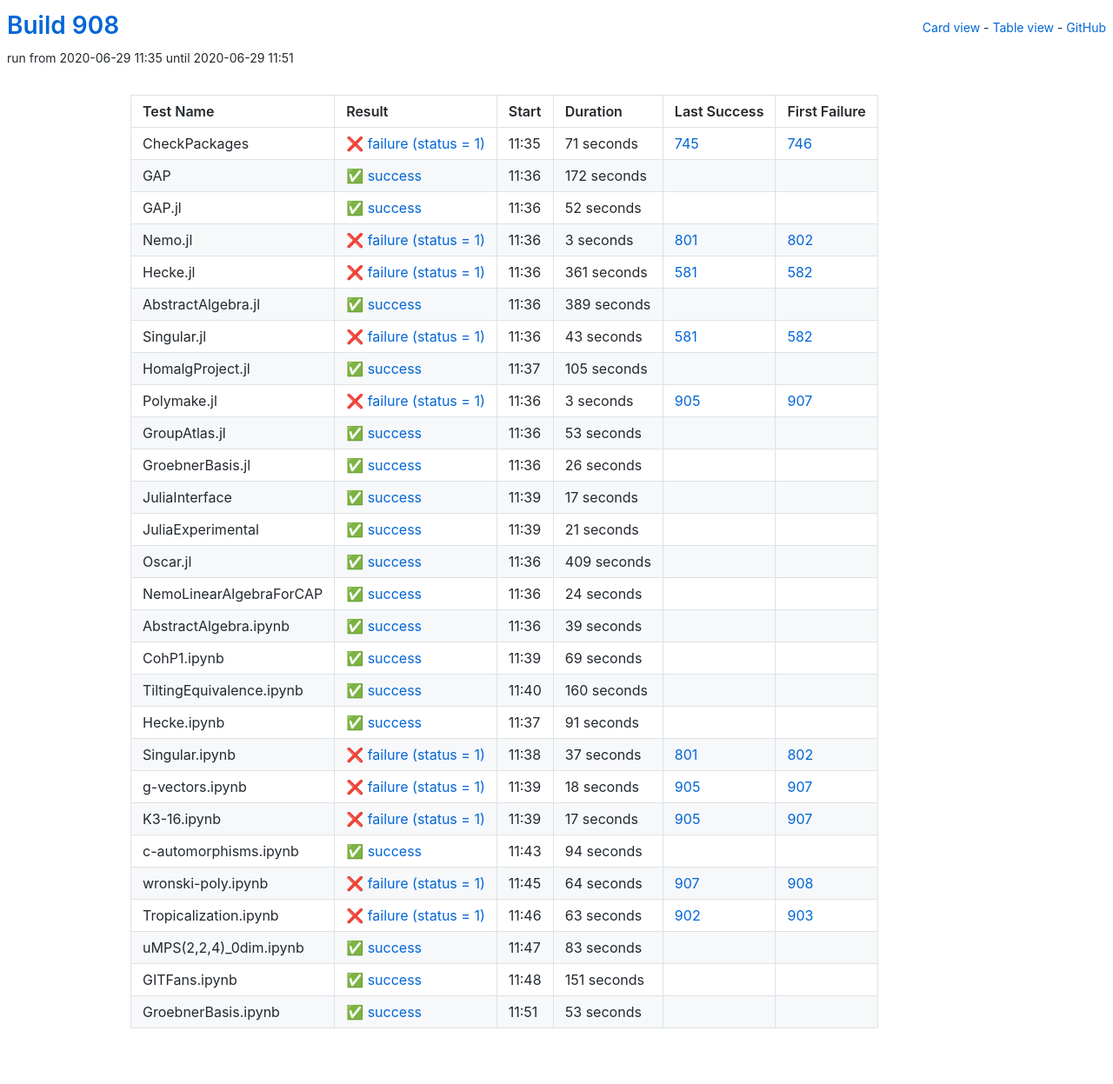
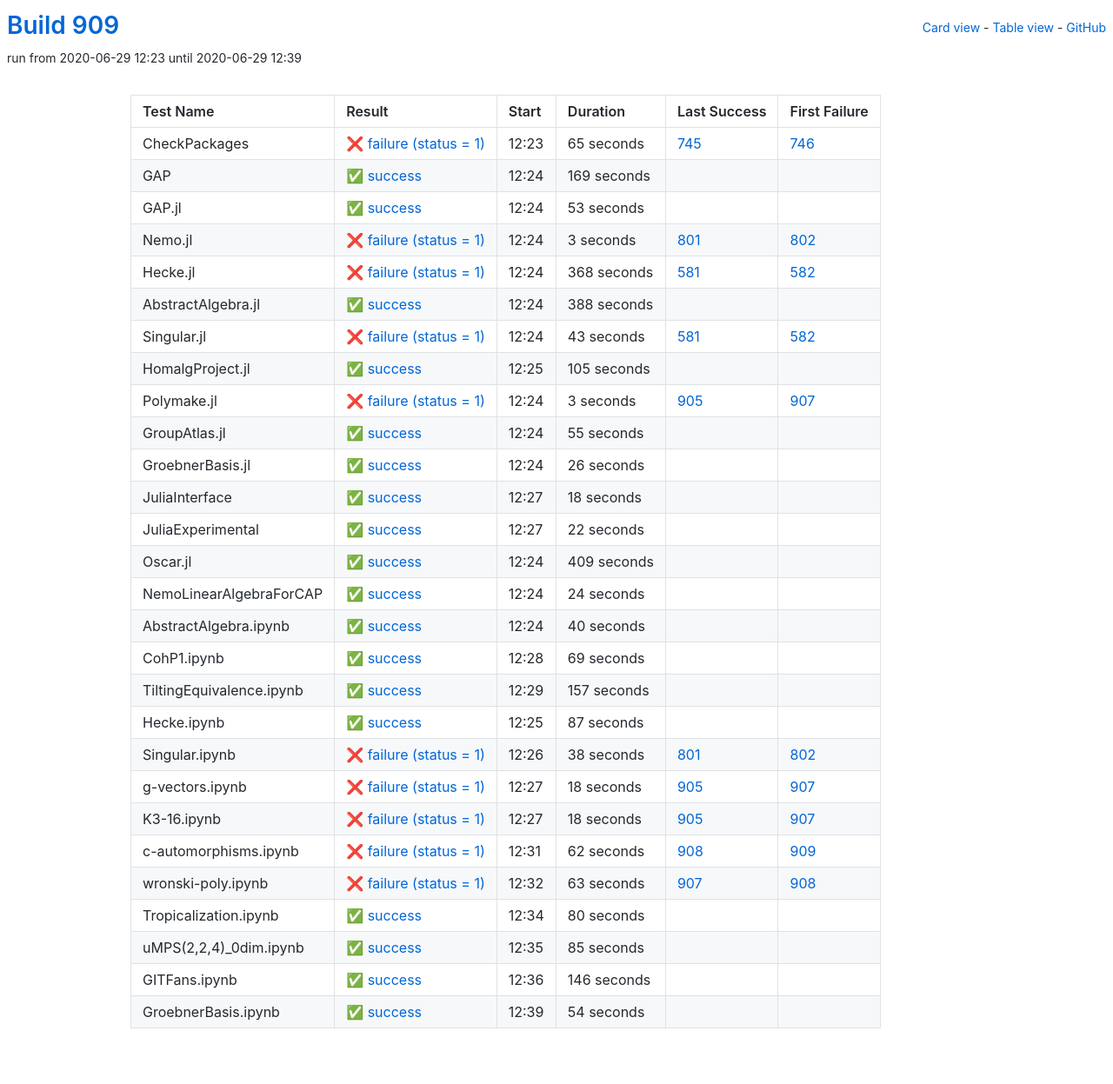
Before and after one commit to oscar-system/oscar-ci-status-1.4, a Jekyll site: the page built from table.html, in a window 1280 px wide. Shown: the whole page at 87% size. Built offline with Jekyll 4.4.1, drawn with Linux system fonts in a browser that asks for light colours.

Commit message:
Build #909

```diff
--- a/_data/ci.yml
+++ b/_data/ci.yml
@@ -1,6 +1,6 @@
 ---
-build: 908
-build_url: https://oscarci.mathematik.uni-kl.de/job/oscar-julia-1.4/908/
+build: 909
+build_url: https://oscarci.mathematik.uni-kl.de/job/oscar-julia-1.4/909/
 job: oscar-julia-1.4
 organization: oscar-system
 repo: oscar-ci-status-1.4
@@ -8,44 +8,44 @@ repourl: https://github.com/oscar-system/oscar-ci-status-1.4
 tests:
 - name: CheckPackages
   id: checkpackages
-  log: https://oscarci.mathematik.uni-kl.de/job/oscar-julia-1.4/908/artifact/logs/build-908/CheckPackages.log
-  start: 2020-06-29 11:35
+  log: https://oscarci.mathematik.uni-kl.de/job/oscar-julia-1.4/909/artifact/logs/build-909/CheckPackages.log
+  start: 2020-06-29 12:23
   success: false
   exitcode: 1
   status: failure
-  duration: 71
+  duration: 65
   last_success: 745
   last_success_url: https://oscarci.mathematik.uni-kl.de/job/oscar-julia-1.4/745/
   first_failure: 746
   first_failure_url: https://oscarci.mathematik.uni-kl.de/job/oscar-julia-1.4/746/
 - name: GAP
   id: gap
-  log: https://oscarci.mathematik.uni-kl.de/job/oscar-julia-1.4/908/artifact/logs/build-908/GAP.log
-  start: 2020-06-29 11:36
+  log: https://oscarci.mathematik.uni-kl.de/job/oscar-julia-1.4/909/artifact/logs/build-909/GAP.log
+  start: 2020-06-29 12:24
   success: true
   exitcode: 0
   status: success
-  duration: 172
+  duration: 169
   last_success: false
   last_success_url:
   first_failure: false
   first_failure_url:
 - name: GAP.jl
   id: gap-jl
-  log: https://oscarci.mathematik.uni-kl.de/job/oscar-julia-1.4/908/artifact/logs/build-908/GAP.jl.log
-  start: 2020-06-29 11:36
+  log: https://oscarci.mathematik.uni-kl.de/job/oscar-julia-1.4/909/artifact/logs/build-909/GAP.jl.log
+  start: 2020-06-29 12:24
   success: true
   exitcode: 0
   status: success
-  duration: 52
+  duration: 53
   last_success: false
   last_success_url:
   first_failure: false
   first_failure_url:
 - name: Nemo.jl
   id: nemo-jl
-  log: https://oscarci.mathematik.uni-kl.de/job/oscar-julia-1.4/908/artifact/logs/build-908/Nemo.jl.log
-  start: 2020-06-29 11:36
+  log: https://oscarci.mathematik.uni-kl.de/job/oscar-julia-1.4/909/artifact/logs/build-909/Nemo.jl.log
+  start: 2020-06-29 12:24
   success: false
   exitcode: 1
   status: failure
@@ -56,32 +56,32 @@ tests:
   first_failure_url: https://oscarci.mathematik.uni-kl.de/job/oscar-julia-1.4/802/
 - name: Hecke.jl
   id: hecke-jl
-  log: https://oscarci.mathematik.uni-kl.de/job/oscar-julia-1.4/908/artifact/logs/build-908/Hecke.jl.log
-  start: 2020-06-29 11:36
+  log: https://oscarci.mathematik.uni-kl.de/job/oscar-julia-1.4/909/artifact/logs/build-909/Hecke.jl.log
+  start: 2020-06-29 12:24
   success: false
   exitcode: 1
   status: failure
-  duration: 361
+  duration: 368
   last_success: 581
   last_success_url: https://oscarci.mathematik.uni-kl.de/job/oscar-julia-1.4/581/
   first_failure: 582
   first_failure_url: https://oscarci.mathematik.uni-kl.de/job/oscar-julia-1.4/582/
 - name: AbstractAlgebra.jl
   id: abstractalgebra-jl
-  log: https://oscarci.mathematik.uni-kl.de/job/oscar-julia-1.4/908/artifact/logs/build-908/AbstractAlgebra.jl.log
-  start: 2020-06-29 11:36
+  log: https://oscarci.mathematik.uni-kl.de/job/oscar-julia-1.4/909/artifact/logs/build-909/AbstractAlgebra.jl.log
+  start: 2020-06-29 12:24
   success: true
   exitcode: 0
   status: success
-  duration: 389
+  duration: 388
   last_success: false
   last_success_url:
   first_failure: false
   first_failure_url:
 - name: Singular.jl
   id: singular-jl
-  log: https://oscarci.mathematik.uni-kl.de/job/oscar-julia-1.4/908/artifact/logs/build-908/Singular.jl.log
-  start: 2020-06-29 11:36
+  log: https://oscarci.mathematik.uni-kl.de/job/oscar-julia-1.4/909/artifact/logs/build-909/Singular.jl.log
+  start: 2020-06-29 12:24
   success: false
   exitcode: 1
   status: failure
@@ -92,8 +92,8 @@ tests:
   first_failure_url: https://oscarci.mathematik.uni-kl.de/job/oscar-julia-1.4/582/
 - name: HomalgProject.jl
   id: homalgproject-jl
-  log: https://oscarci.mathematik.uni-kl.de/job/oscar-julia-1.4/908/artifact/logs/build-908/HomalgProject.jl.log
-  start: 2020-06-29 11:37
+  log: https://oscarci.mathematik.uni-kl.de/job/oscar-julia-1.4/909/artifact/logs/build-909/HomalgProject.jl.log
+  start: 2020-06-29 12:25
   success: true
   exitcode: 0
   status: success
@@ -104,8 +104,8 @@ tests:
   first_failure_url:
 - name: Polymake.jl
   id: polymake-jl
-  log: https://oscarci.mathematik.uni-kl.de/job/oscar-julia-1.4/908/artifact/logs/build-908/Polymake.jl.log
-  start: 2020-06-29 11:36
+  log: https://oscarci.mathematik.uni-kl.de/job/oscar-julia-1.4/909/artifact/logs/build-909/Polymake.jl.log
+  start: 2020-06-29 12:24
   success: false
   exitcode: 1
   status: failure
@@ -116,20 +116,20 @@ tests:
   first_failure_url: https://oscarci.mathematik.uni-kl.de/job/oscar-julia-1.4/907/
 - name: GroupAtlas.jl
   id: groupatlas-jl
-  log: https://oscarci.mathematik.uni-kl.de/job/oscar-julia-1.4/908/artifact/logs/build-908/GroupAtlas.jl.log
-  start: 2020-06-29 11:36
+  log: https://oscarci.mathematik.uni-kl.de/job/oscar-julia-1.4/909/artifact/logs/build-909/GroupAtlas.jl.log
+  start: 2020-06-29 12:24
   success: true
   exitcode: 0
   status: success
-  duration: 53
+  duration: 55
   last_success: false
   last_success_url:
   first_failure: false
   first_failure_url:
 - name: GroebnerBasis.jl
   id: groebnerbasis-jl
-  log: https://oscarci.mathematik.uni-kl.de/job/oscar-julia-1.4/908/artifact/logs/build-908/GroebnerBasis.jl.log
-  start: 2020-06-29 11:36
+  log: https://oscarci.mathematik.uni-kl.de/job/oscar-julia-1.4/909/artifact/logs/build-909/GroebnerBasis.jl.log
+  start: 2020-06-29 12:24
   success: true
   exitcode: 0
   status: success
@@ -140,32 +140,32 @@ tests:
   first_failure_url:
 - name: JuliaInterface
   id: juliainterface
-  log: https://oscarci.mathematik.uni-kl.de/job/oscar-julia-1.4/908/artifact/logs/build-908/JuliaInterface.log
-  start: 2020-06-29 11:39
+  log: https://oscarci.mathematik.uni-kl.de/job/oscar-julia-1.4/909/artifact/logs/build-909/JuliaInterface.log
+  start: 2020-06-29 12:27
   success: true
   exitcode: 0
   status: success
-  duration: 17
+  duration: 18
   last_success: false
   last_success_url:
   first_failure: false
   first_failure_url:
 - name: JuliaExperimental
   id: juliaexperimental
-  log: https://oscarci.mathematik.uni-kl.de/job/oscar-julia-1.4/908/artifact/logs/build-908/JuliaExperimental.log
-  start: 2020-06-29 11:39
+  log: https://oscarci.mathematik.uni-kl.de/job/oscar-julia-1.4/909/artifact/logs/build-909/JuliaExperimental.log
+  start: 2020-06-29 12:27
   success: true
   exitcode: 0
   status: success
-  duration: 21
+  duration: 22
   last_success: false
   last_success_url:
   first_failure: false
   first_failure_url:
 - name: Oscar.jl
   id: oscar-jl
-  log: https://oscarci.mathematik.uni-kl.de/job/oscar-julia-1.4/908/artifact/logs/build-908/Oscar.jl.log
-  start: 2020-06-29 11:36
+  log: https://oscarci.mathematik.uni-kl.de/job/oscar-julia-1.4/909/artifact/logs/build-909/Oscar.jl.log
+  start: 2020-06-29 12:24
   success: true
   exitcode: 0
   status: success
@@ -176,8 +176,8 @@ tests:
   first_failure_url:
 - name: NemoLinearAlgebraForCAP
   id: nemolinearalgebraforcap
-  log: https://oscarci.mathematik.uni-kl.de/job/oscar-julia-1.4/908/artifact/logs/build-908/NemoLinearAlgebraForCAP.log
-  start: 2020-06-29 11:36
+  log: https://oscarci.mathematik.uni-kl.de/job/oscar-julia-1.4/909/artifact/logs/build-909/NemoLinearAlgebraForCAP.log
+  start: 2020-06-29 12:24
   success: true
   exitcode: 0
   status: success
@@ -188,20 +188,20 @@ tests:
   first_failure_url:
 - name: AbstractAlgebra.ipynb
   id: abstractalgebra-ipynb
-  log: https://oscarci.mathematik.uni-kl.de/job/oscar-julia-1.4/908/artifact/logs/build-908/AbstractAlgebra.ipynb.log
-  start: 2020-06-29 11:36
+  log: https://oscarci.mathematik.uni-kl.de/job/oscar-julia-1.4/909/artifact/logs/build-909/AbstractAlgebra.ipynb.log
+  start: 2020-06-29 12:24
   success: true
   exitcode: 0
   status: success
-  duration: 39
+  duration: 40
   last_success: false
   last_success_url:
   first_failure: false
   first_failure_url:
 - name: CohP1.ipynb
   id: cohp1-ipynb
-  log: https://oscarci.mathematik.uni-kl.de/job/oscar-julia-1.4/908/artifact/logs/build-908/CohP1.ipynb.log
-  start: 2020-06-29 11:39
+  log: https://oscarci.mathematik.uni-kl.de/job/oscar-julia-1.4/909/artifact/logs/build-909/CohP1.ipynb.log
+  start: 2020-06-29 12:28
   success: true
   exitcode: 0
   status: success
@@ -212,44 +212,44 @@ tests:
   first_failure_url:
 - name: TiltingEquivalence.ipynb
   id: tiltingequivalence-ipynb
-  log: https://oscarci.mathematik.uni-kl.de/job/oscar-julia-1.4/908/artifact/logs/build-908/TiltingEquivalence.ipynb.log
-  start: 2020-06-29 11:40
+  log: https://oscarci.mathematik.uni-kl.de/job/oscar-julia-1.4/909/artifact/logs/build-909/TiltingEquivalence.ipynb.log
+  start: 2020-06-29 12:29
   success: true
   exitcode: 0
   status: success
-  duration: 160
+  duration: 157
   last_success: false
   last_success_url:
   first_failure: false
   first_failure_url:
 - name: Hecke.ipynb
   id: hecke-ipynb
-  log: https://oscarci.mathematik.uni-kl.de/job/oscar-julia-1.4/908/artifact/logs/build-908/Hecke.ipynb.log
-  start: 2020-06-29 11:37
+  log: https://oscarci.mathematik.uni-kl.de/job/oscar-julia-1.4/909/artifact/logs/build-909/Hecke.ipynb.log
+  start: 2020-06-29 12:25
   success: true
   exitcode: 0
   status: success
-  duration: 91
+  duration: 87
   last_success: false
   last_success_url:
   first_failure: false
   first_failure_url:
 - name: Singular.ipynb
   id: singular-ipynb
-  log: https://oscarci.mathematik.uni-kl.de/job/oscar-julia-1.4/908/artifact/logs/build-908/Singular.ipynb.log
-  start: 2020-06-29 11:38
+  log: https://oscarci.mathematik.uni-kl.de/job/oscar-julia-1.4/909/artifact/logs/build-909/Singular.ipynb.log
+  start: 2020-06-29 12:26
   success: false
   exitcode: 1
   status: failure
-  duration: 37
+  duration: 38
   last_success: 801
   last_success_url: https://oscarci.mathematik.uni-kl.de/job/oscar-julia-1.4/801/
   first_failure: 802
   first_failure_url: https://oscarci.mathematik.uni-kl.de/job/oscar-julia-1.4/802/
 - name: g-vectors.ipynb
   id: g-vectors-ipynb
-  log: https://oscarci.mathematik.uni-kl.de/job/oscar-julia-1.4/908/artifact/logs/build-908/g-vectors.ipynb.log
-  start: 2020-06-29 11:39
+  log: https://oscarci.mathematik.uni-kl.de/job/oscar-julia-1.4/909/artifact/logs/build-909/g-vectors.ipynb.log
+  start: 2020-06-29 12:27
   success: false
   exitcode: 1
   status: failure
@@ -260,84 +260,84 @@ tests:
   first_failure_url: https://oscarci.mathematik.uni-kl.de/job/oscar-julia-1.4/907/
 - name: K3-16.ipynb
   id: k3-16-ipynb
-  log: https://oscarci.mathematik.uni-kl.de/job/oscar-julia-1.4/908/artifact/logs/build-908/K3-16.ipynb.log
-  start: 2020-06-29 11:39
+  log: https://oscarci.mathematik.uni-kl.de/job/oscar-julia-1.4/909/artifact/logs/build-909/K3-16.ipynb.log
+  start: 2020-06-29 12:27
   success: false
   exitcode: 1
   status: failure
-  duration: 17
+  duration: 18
   last_success: 905
   last_success_url: https://oscarci.mathematik.uni-kl.de/job/oscar-julia-1.4/905/
   first_failure: 907
   first_failure_url: https://oscarci.mathematik.uni-kl.de/job/oscar-julia-1.4/907/
 - name: c-automorphisms.ipynb
   id: c-automorphisms-ipynb
-  log: https://oscarci.mathematik.uni-kl.de/job/oscar-julia-1.4/908/artifact/logs/build-908/c-automorphisms.ipynb.log
-  start: 2020-06-29 11:43
-  success: true
-  exitcode: 0
-  status: success
-  duration: 94
-  last_success: false
-  last_success_url:
-  first_failure: false
-  first_failure_url:
-- name: wronski-poly.ipynb
-  id: wronski-poly-ipynb
-  log: https://oscarci.mathematik.uni-kl.de/job/oscar-julia-1.4/908/artifact/logs/build-908/wronski-poly.ipynb.log
-  start: 2020-06-29 11:45
+  log: https://oscarci.mathematik.uni-kl.de/job/oscar-julia-1.4/909/artifact/logs/build-909/c-automorphisms.ipynb.log
+  start: 2020-06-29 12:31
   success: false
   exitcode: 1
   status: failure
-  duration: 64
+  duration: 62
+  last_success: 908
+  last_success_url: https://oscarci.mathematik.uni-kl.de/job/oscar-julia-1.4/908/
+  first_failure: 909
+  first_failure_url: https://oscarci.mathematik.uni-kl.de/job/oscar-julia-1.4/909/
+- name: wronski-poly.ipynb
+  id: wronski-poly-ipynb
+  log: https://oscarci.mathematik.uni-kl.de/job/oscar-julia-1.4/909/artifact/logs/build-909/wronski-poly.ipynb.log
+  start: 2020-06-29 12:32
+  success: false
+  exitcode: 1
+  status: failure
+  duration: 63
   last_success: 907
   last_success_url: https://oscarci.mathematik.uni-kl.de/job/oscar-julia-1.4/907/
   first_failure: 908
   first_failure_url: https://oscarci.mathematik.uni-kl.de/job/oscar-julia-1.4/908/
 - name: Tropicalization.ipynb
   id: tropicalization-ipynb
-  log: https://oscarci.mathematik.uni-kl.de/job/oscar-julia-1.4/908/artifact/logs/build-908/Tropicalization.ipynb.log
-  start: 2020-06-29 11:46
-  success: false
-  exitcode: 1
-  status: failure
-  duration: 63
-  last_success: 902
-  last_success_url: https://oscarci.mathematik.uni-kl.de/job/oscar-julia-1.4/902/
-  first_failure: 903
-  first_failure_url: https://oscarci.mathematik.uni-kl.de/job/oscar-julia-1.4/903/
-- name: uMPS(2,2,4)_0dim.ipynb
-  id: umps-2-2-4-0dim-ipynb
-  log: https://oscarci.mathematik.uni-kl.de/job/oscar-julia-1.4/908/artifact/logs/build-908/uMPS-2-2-4-_0dim.ipynb.log
-  start: 2020-06-29 11:47
+  log: https://oscarci.mathematik.uni-kl.de/job/oscar-julia-1.4/909/artifact/logs/build-909/Tropicalization.ipynb.log
+  start: 2020-06-29 12:34
   success: true
   exitcode: 0
   status: success
-  duration: 83
+  duration: 80
+  last_success: false
+  last_success_url:
+  first_failure: false
+  first_failure_url:
+- name: uMPS(2,2,4)_0dim.ipynb
+  id: umps-2-2-4-0dim-ipynb
+  log: https://oscarci.mathematik.uni-kl.de/job/oscar-julia-1.4/909/artifact/logs/build-909/uMPS-2-2-4-_0dim.ipynb.log
+  start: 2020-06-29 12:35
+  success: true
+  exitcode: 0
+  status: success
+  duration: 85
   last_success: false
   last_success_url:
   first_failure: false
   first_failure_url:
 - name: GITFans.ipynb
   id: gitfans-ipynb
-  log: https://oscarci.mathematik.uni-kl.de/job/oscar-julia-1.4/908/artifact/logs/build-908/GITFans.ipynb.log
-  start: 2020-06-29 11:48
+  log: https://oscarci.mathematik.uni-kl.de/job/oscar-julia-1.4/909/artifact/logs/build-909/GITFans.ipynb.log
+  start: 2020-06-29 12:36
   success: true
   exitcode: 0
   status: success
-  duration: 151
+  duration: 146
   last_success: false
   last_success_url:
   first_failure: false
   first_failure_url:
 - name: GroebnerBasis.ipynb
   id: groebnerbasis-ipynb
-  log: https://oscarci.mathematik.uni-kl.de/job/oscar-julia-1.4/908/artifact/logs/build-908/GroebnerBasis.ipynb.log
-  start: 2020-06-29 11:51
+  log: https://oscarci.mathematik.uni-kl.de/job/oscar-julia-1.4/909/artifact/logs/build-909/GroebnerBasis.ipynb.log
+  start: 2020-06-29 12:39
   success: true
   exitcode: 0
   status: success
-  duration: 53
+  duration: 54
   last_success: false
   last_success_url:
   first_failure: false
```
Also changed, not shown: README.md.
